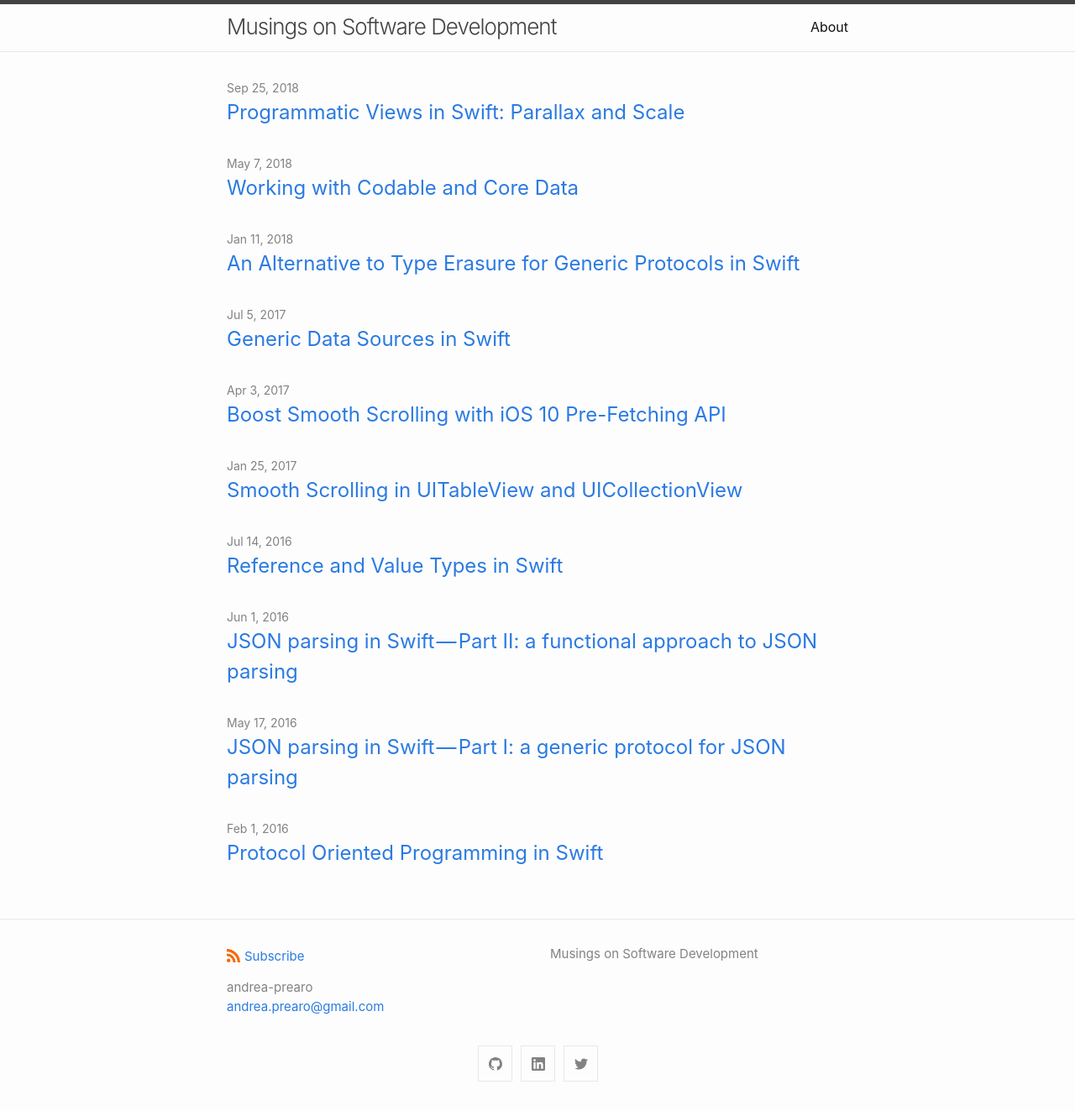
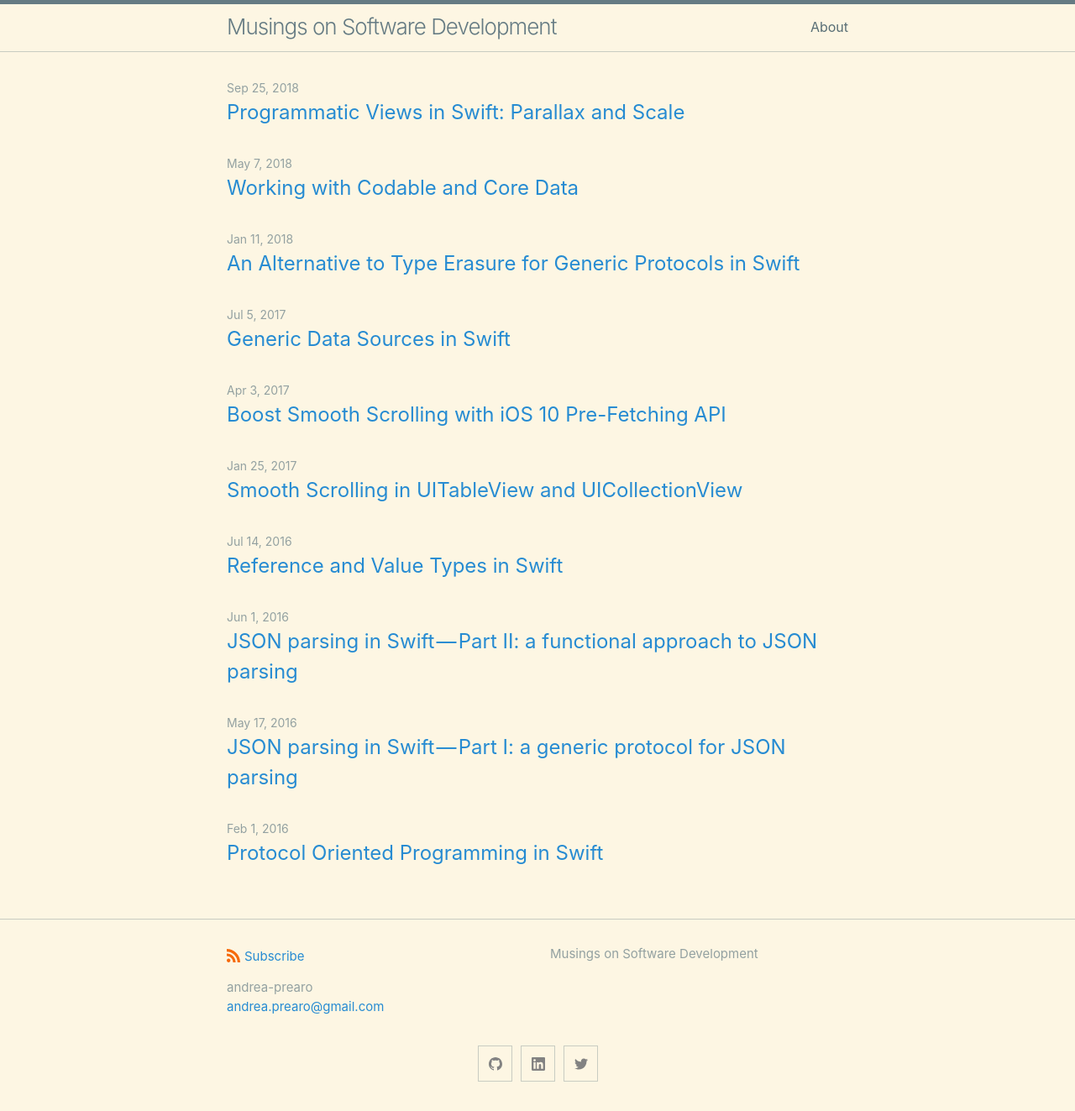
Before and after one commit to andrea-prearo/andrea-prearo.github.io, a Jekyll site: the page built from index.md, in a window 1280 px wide. Shown: the whole page at 84% size. Built offline with Jekyll 4.4.1, drawn with Linux system fonts in a browser that asks for light colours.

Commit message:
Use solarized theme

```diff
--- a/_config.yml
+++ b/_config.yml
@@ -6,10 +6,11 @@ description: >
   Musings on Software Development
 
 markdown: kramdown
+show_excerpts: false
 
 theme: minima
 minima:
-  # skin: solarized-dark
+  skin: solarized
   social_links:
     github:  andrea-prearo
     linkedin: andreaprearo
```
